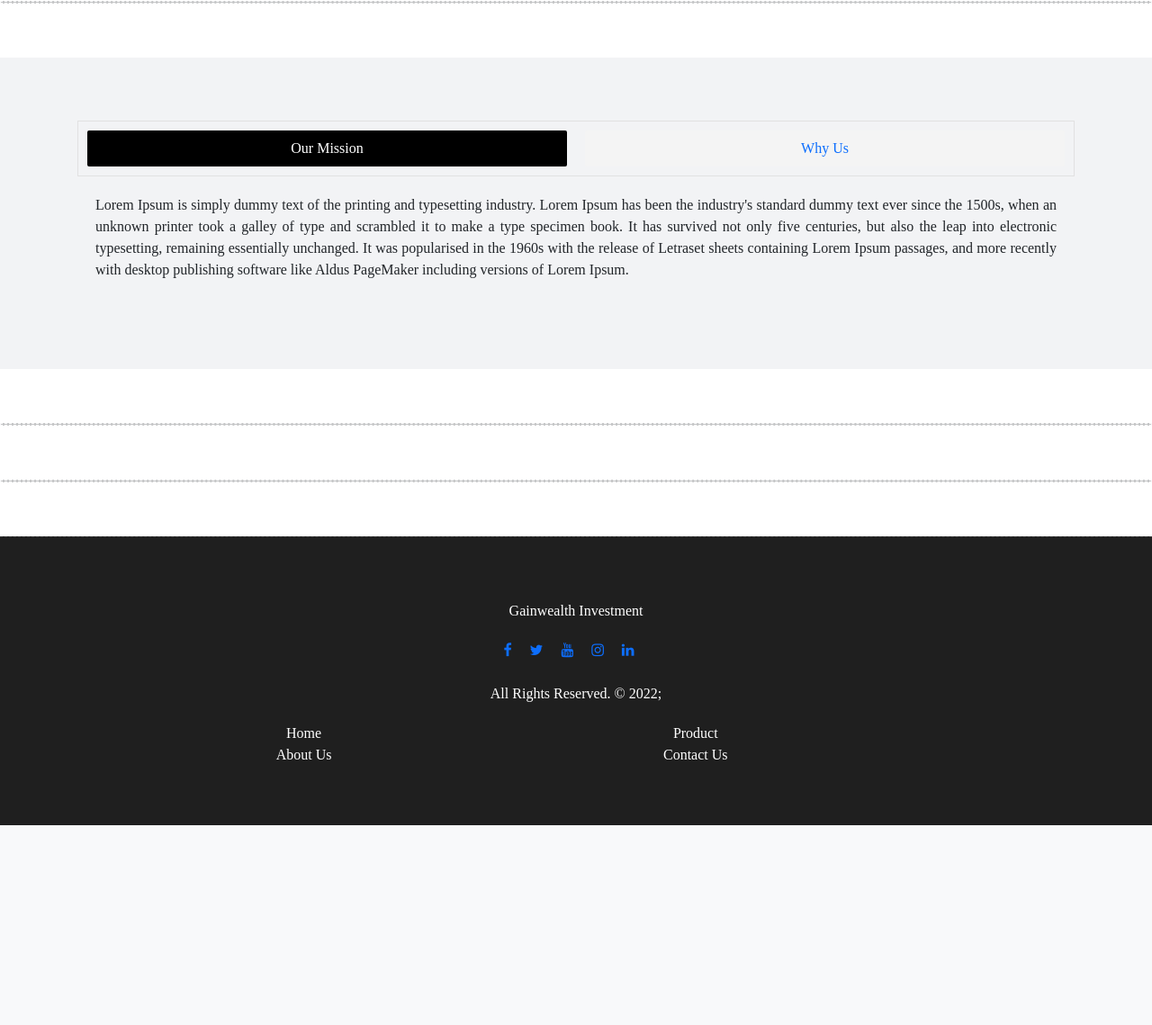
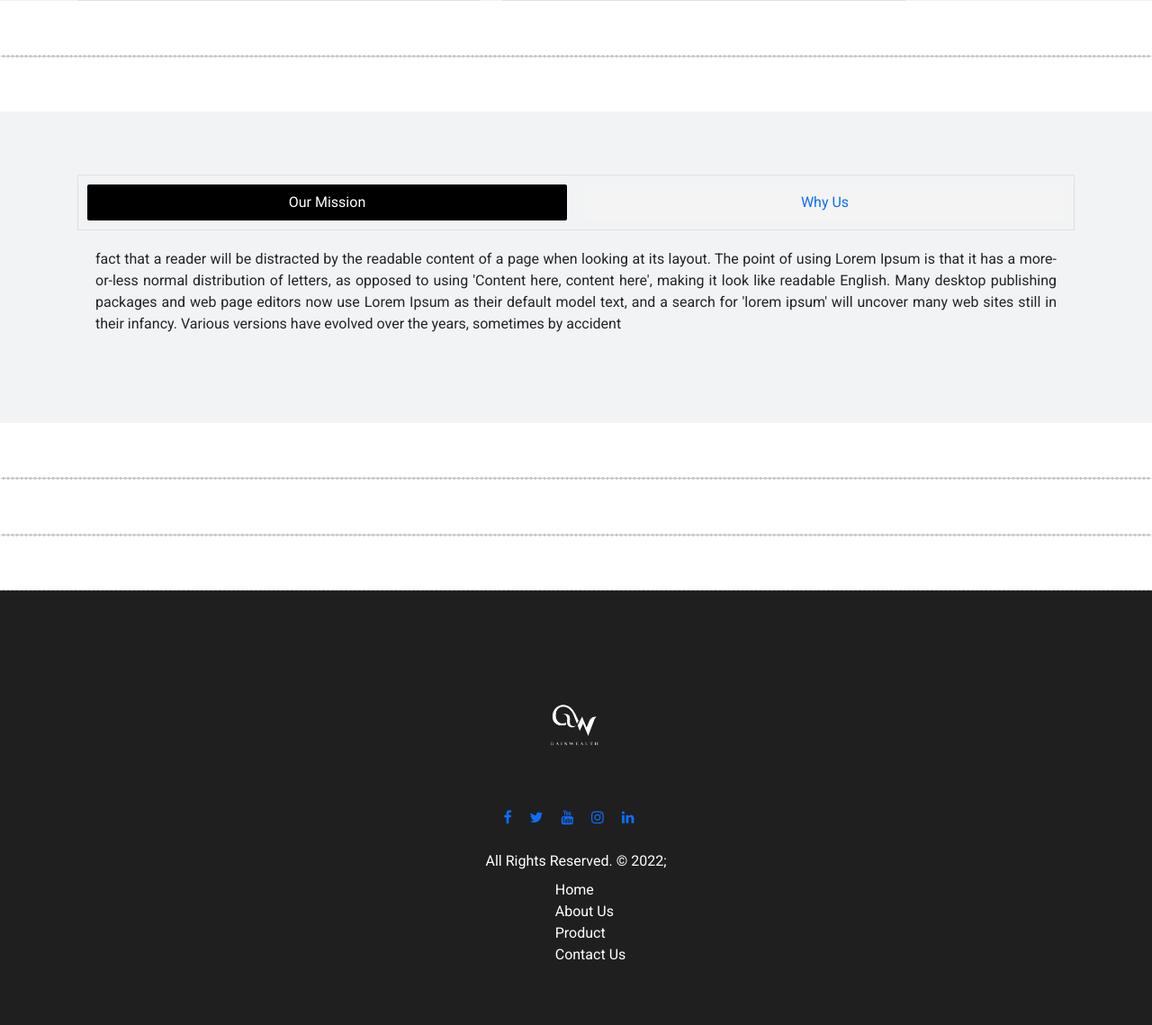
Before and after one commit to doctor-evans/myblog, a Django app: page / in a window 1280 px wide. Shown: the part 1868-3007 px from the top of the page at 90% size. Before the commit the page ends 2785 px from the top, so only its background shows below. Run offline with Django 4.2, Linux system fonts and the light colour scheme; data comes from the database, SQL or seed files in the repository; some libraries are stand-ins or nearby versions.

Commit message:
favicon and footer

```diff
--- a/blog/static/blog/main.css
+++ b/blog/static/blog/main.css
@@ -28,6 +28,14 @@
 html,
 body {
     height: 100%;
+}
+
+.imglogo {
+    height: 100px;
+    width: 100px;
+    border: none;
+    margin: 0;
+    padding: 0;
 }
 
 
--- a/blog/views.py
+++ b/blog/views.py
@@ -16,7 +16,7 @@
 
 
 def indexView(request):
-    template_name = "index.html"
+    about = AboutUs.objects.all().first()
     all_quotes = Quotes.objects.all()
     post_list = Post.objects.filter(status=1).order_by("-created_on")
     links = Links.objects.all().first()
@@ -24,12 +24,11 @@
     return render(
         request,
         "index.html",
-        {"all_quotes": all_quotes, "post_list": post_list, "links": links},
+        {"all_quotes": all_quotes, "post_list": post_list, "links": links, "about":about},
     )
 
 
 def post_detail(request, slug):
-    template_name = "post_detail.html"
     all_post = Post.objects.all()
     post = get_object_or_404(Post, slug=slug)
     comments = post.comments.filter(active=True)
--- a/templates/base.html
+++ b/templates/base.html
@@ -5,11 +5,10 @@
     <meta charset="utf-8">
     <meta name="viewport" content="width=device-width, initial-scale=1">
     <meta http-equiv="X-UA-Compatible" content="IE=edge">
-    <meta name="keywords"
-        content="Realestate, housing, infrastructure">
-    <meta name="description"
-        content="your number realestate informative site in Nigeria">
+    <meta name="keywords" content="Realestate, housing, infrastructure">
+    <meta name="description" content="your number realestate informative site in Nigeria">
     <title>Gain Wealth Investment</title>
+    <link rel="icon" type="image/x-icon" href="{% static 'blog/gwlogo1.png' %}">
     <link rel="stylesheet" href="{% static 'blog/main.css' %}">
     <link rel="stylesheet" href="{% static 'blog/responsive.css' %}">
     <link rel="stylesheet" href="{% static 'blog/scroll.css' %}">
@@ -20,11 +19,11 @@
     <script src="https://cdnjs.cloudflare.com/ajax/libs/popper.js/1.16.0/umd/popper.min.js"></script>
     <script src="https://maxcdn.bootstrapcdn.com/bootstrap/4.5.2/js/bootstrap.min.js"></script>
     <script src="https://cdn.jsdelivr.net/npm/bootstrap@5.0.0-alpha1/dist/js/bootstrap.bundle.min.js"></script>
-
+    <link href='https://fonts.googleapis.com/css?family=Roboto' rel='stylesheet'>
 </head>
 <style>
     body {
-        font-family: 'Times New Roman', Times, serif !important;
+        font-family: 'Roboto', 'Times New Roman', Times, serif !important;
     }
 
     .nocard {
@@ -112,27 +111,10 @@
                             </ul>
                             <div class="tab-content">
                                 <div class="tab-pane fade show active" id="tab_a">
-                                    <p style="text-align:justify; text-justify:inter-word;">Lorem Ipsum is simply dummy
-                                        text of the printing and typesetting industry. Lorem
-                                        Ipsum has been the industry's standard dummy text ever since the 1500s, when an
-                                        unknown printer took a galley of type and scrambled it to make a type specimen
-                                        book. It has survived not only five centuries, but also the leap into electronic
-                                        typesetting, remaining essentially unchanged. It was popularised in the 1960s
-                                        with the release of Letraset sheets containing Lorem Ipsum passages, and more
-                                        recently with desktop publishing software like Aldus PageMaker including
-                                        versions of Lorem Ipsum. </p>
+                                    <p style="text-align:justify; text-justify:inter-word;">{{ about.who_are_we }}</p>
                                 </div>
                                 <div class="tab-pane fade" id="tab_c">
-                                    <p style="text-align:justify; text-justify:inter-word;">It is a long established
-                                        fact that a reader will be distracted by the readable
-                                        content of a page when looking at its layout. The point of using Lorem Ipsum is
-                                        that it has a more-or-less normal distribution of letters, as opposed to using
-                                        'Content here, content here', making it look like readable English. Many desktop
-                                        publishing packages and web page editors now use Lorem Ipsum as their default
-                                        model text, and a search for 'lorem ipsum' will uncover many web sites still in
-                                        their infancy. Various versions have evolved over the years, sometimes by
-                                        accident, sometimes on purpose (injected humour and the like).
-                                    </p>
+                                    <p style="text-align:justify; text-justify:inter-word;">{{ about.aboutAdmin }}</p>
                                 </div>
                             </div><!-- tab content -->
                         </div>
--- a/templates/footer.html
+++ b/templates/footer.html
@@ -1,8 +1,11 @@
+{% load static %}
 <hr class="hr1">
 <div class="copyrights" background-color: #171817;>
     <div class="container" style="color:white;">
         <div style="padding:20px; text-align:center;">
-            <a style="color: white;" href="{% url 'home' %}">Gainwealth Investment</a>
+            <a href="{% url 'home' %}">
+                <img src="{% static 'blog/gwlogo2.png' %}" alt="" height="150" width="150" style="padding:0;">
+            </a>
         </div>
 
         <div class="footer-distributed">
@@ -29,15 +32,21 @@
                 </div>
                 <p class="The barber's Hub">All Rights Reserved. &copy; 2022;
                 </p>
-                <div style="margin-top: 20px; width: 80%; margin-left: 10px;">
-                    <ul style="list-style-type:none; columns:2;">
+                <div class="container">
+
+                    <div style="display: flex; justify-content: center;">
+
+                        <ul style="text-align: justify;">
                             <li><a href="/" style="color: white;">Home</a></li>
                             <li><a href="{% url 'aboutview' %}" style="color: white;">About Us</a></li>
                             <li><a href="/" style="color: white;">Product</a></li>
                             <li><a href="#" style="color: white;">Contact Us</a></li>
                         </ul>
                     </div>
-            </div>
+
+
+
+
                 </div>
             </div><!-- end container -->
         </div><!-- end copyrights -->
--- a/templates/nav.html
+++ b/templates/nav.html
@@ -1,6 +1,10 @@
+{% load static %}
 <header class="top-navbar">
     <nav class="navbar navbar-expand-lg navbar-light bg-light shadow" style="border-top:1px solid rgb(201, 199, 199);">
         <div class="container">
+            <div class="imglogo">
+                <img src="{% static 'blog/gwlogo1.png' %}" alt="" height="100" width="100" style="padding:0;">
+            </div>
             <a class="navbar-brand" href="{% url 'home' %}">Gainwealth</a>
             <button class="navbar-toggler collapsed" type="button" data-toggle="collapse" data-target="#navbars-rs-food"
                 aria-controls="navbars-rs-food" aria-expanded="false" aria-label="Toggle navigation">
--- a/templates/post_detail.html
+++ b/templates/post_detail.html
@@ -10,6 +10,7 @@
     <meta name="keywords" content="Realestate, housing, infrastructure">
     <meta name="description" content="your number realestate informative site in Nigeria">
     <title>Gain Wealth Investment</title>
+    <link rel="icon" type="image/x-icon" href="{% static 'blog/gwlogo1.png' %}">
     <link rel="stylesheet" href="{% static 'blog/main.css' %}">
     <link rel="stylesheet" href="{% static 'blog/responsive.css' %}">
     <link rel="stylesheet" href="{% static 'blog/scroll.css' %}">
@@ -21,8 +22,13 @@
     <script src="https://maxcdn.bootstrapcdn.com/bootstrap/4.5.2/js/bootstrap.min.js"></script>
     <script src="https://cdn.jsdelivr.net/npm/bootstrap@5.0.0-alpha1/dist/js/bootstrap.bundle.min.js"></script>
 
+    <link href='https://fonts.googleapis.com/css?family=Roboto' rel='stylesheet'>
 </head>
 <style>
+    body {
+        font-family: 'Roboto', 'Times New Roman', Times, serif !important;
+    }
+
     .breadcrumps {
         display: flex;
         margin-top: 20px;
```
Also changed, not shown: templates/about.html (+6 -8 lines), blog/static/blog/ehilogo.jpg (added), blog/static/blog/gwlogo1.png (added), blog/static/blog/gwlogo2.png (added). Lines whose indentation alone changed are shown as unchanged.
